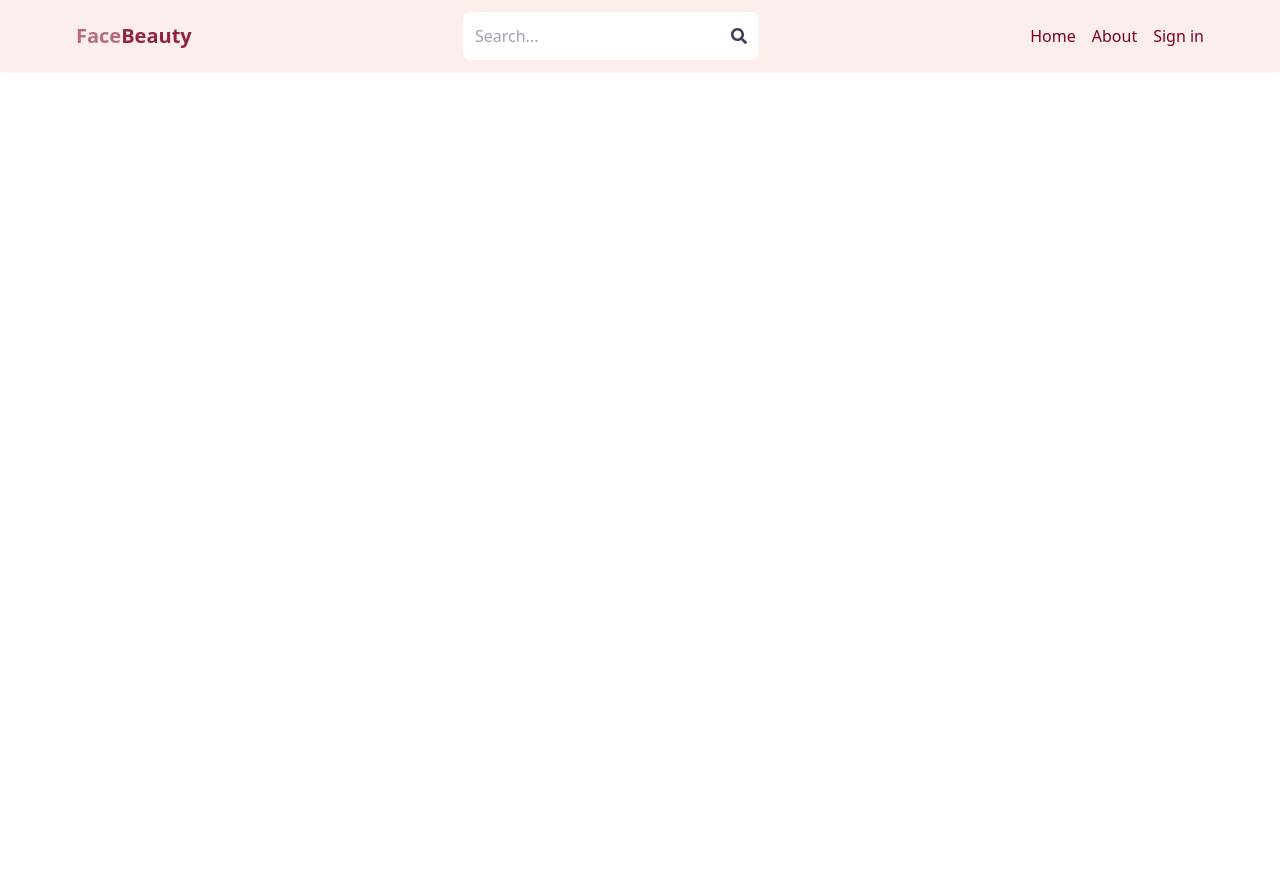
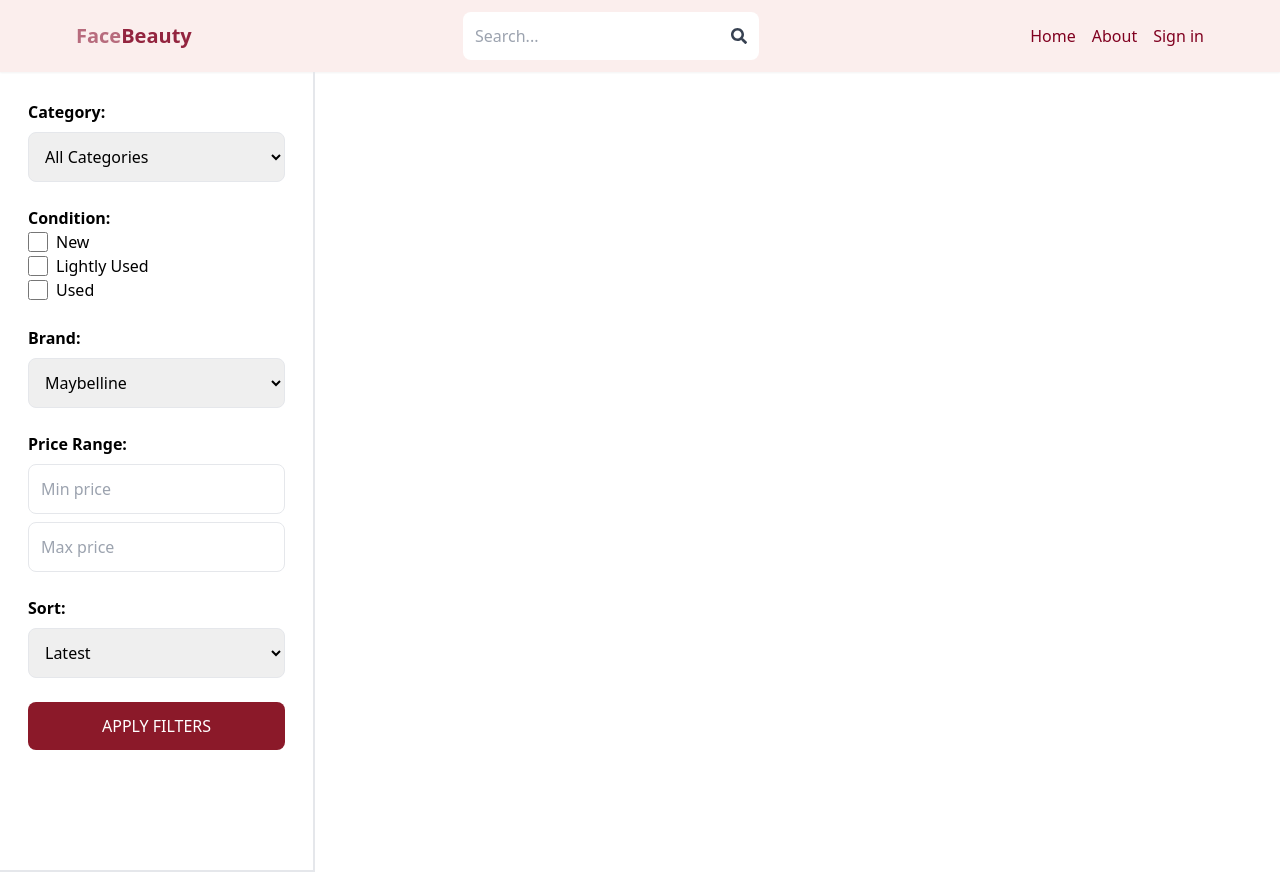
Before and after one commit to navyabijoy/mern-project, a React (Vite) app in the folder client/: page /search in a window 1280 px wide. Before the commit the page ends 800 px from the top, so only its background shows below. Built offline with nearby package versions, Linux system fonts and the light colour scheme; no server answers.

Commit message:
create search page ui

```diff
--- a/client/src/App.jsx
+++ b/client/src/App.jsx
@@ -9,6 +9,7 @@ import PrivateRoute from './components/PrivateRoute';
 import CreateProduct from './pages/CreateProduct';
 import UpdateProduct from './pages/UpdateProduct';
 import Product from './pages/Product';
+import Search from './pages/Search';
 export default function App() {
   return (
     <BrowserRouter>
@@ -19,7 +20,7 @@ export default function App() {
       <Route path="/sign-in" element={<SignIn />} />
       <Route path="/sign-up" element={<SignUp />} />
       <Route path="/product/:productId" element={<Product />} />
-
+      <Route path="/search" element={<Search />} />
       <Route element={<PrivateRoute />}>
          <Route path="/profile" element={<Profile />} /> {/*children of PrivateRoute component */}
          <Route path="/create-product" element={<CreateProduct />} />
--- /dev/null
+++ b/client/src/pages/Search.jsx
@@ -0,0 +1,94 @@
+import React from 'react';
+
+export default function Search() {
+
+  return (
+    <div className='flex flex-col md:flex-row'>
+      <div className='p-7 border-b-2 md:border-r-2 md:min-h-screen'>
+        <form className='flex flex-col gap-6'>
+        <div className='flex flex-col gap-2'>
+            <label className='font-semibold'>Category:</label>
+            <select className='border rounded-lg p-3 w-full'>
+              <option value="">All Categories</option>
+              <option value="Makeup">Makeup</option>
+              <option value="Skincare">Skincare</option>
+              <option value="Haircare">Haircare</option>
+              <option value="Body Care">Body Care</option>
+              <option value="Fragrances">Fragrances</option>
+              <option value="Tools & Accessories">Tools & Accessories</option>
+            </select>
+          </div>
+
+          <div className='flex flex-col'>
+            <label className='font-semibold'>Condition:</label>
+            <div className='flex gap-2'>
+              <input type='checkbox' id='new' className='w-5' />
+              <span>New</span>
+            </div>
+            <div className='flex gap-2'>
+              <input type='checkbox' id='Lightly Used' className='w-5' />
+              <span>Lightly Used</span>
+            </div>
+            <div className='flex gap-2'>
+              <input type='checkbox' id='Used' className='w-5' />
+              <span>Used</span>
+            </div>
+          </div>
+
+          {/* Brand */}
+          <div className='flex flex-col gap-2'>
+            <label className='font-semibold'>Brand:</label>
+            <select id='brand' className='border rounded-lg p-3 w-full'>
+
+            <option value="Maybelline">Maybelline</option>
+                  <option value="MAC">MAC</option>
+                  <option value="NYX">NYX</option>
+                  <option value="Rhode">Rhode</option>
+                  <option value="Fenty Beauty">Fenty Beauty</option>
+                  <option value="Estee Lauder">Estée Lauder</option>
+                  <option value="Dior">Dior</option>
+                  <option value="Urban Decay">Urban Decay</option>
+                  <option value="Huda Beauty">Huda Beauty</option>
+                  <option value="Tarte">Tarte</option>
+                  <option value="Charlotte Tilbury">Charlotte Tilbury</option>
+                  <option value="Rare Beauty">Rare Beauty</option>
+            </select>
+          </div>
+
+          {/* Price Range */}
+          <div className='flex flex-col gap-2'>
+            <label className='font-semibold'>Price Range:</label>
+            <input
+              type='number'
+              id='minPrice'
+              placeholder='Min price'
+              className='border rounded-lg p-3 w-full'
+            />
+            <input
+              type='number'
+              id='maxPrice'
+              placeholder='Max price'
+              className='border rounded-lg p-3 w-full'
+            />
+          </div>
+
+          <div className='flex flex-col gap-2'>
+            <label className='font-semibold'>Sort:</label>
+            <select id='sort_order' className='border rounded-lg p-3 w-full'>
+              <option value="createdAt">Latest</option>
+              <option value="resalePrice_desc">Price high to low</option>
+              <option value="resalePrice_asc">Price low to high</option>
+              <option value="oldest">Oldest</option>
+            </select>
+          </div>
+
+          <button className='bg-burg-600 text-white p-3 rounded-lg uppercase hover:opacity-95'>
+            Apply Filters
+          </button>
+        </form>
+      </div>
+
+
+    </div>
+  );
+}
```
